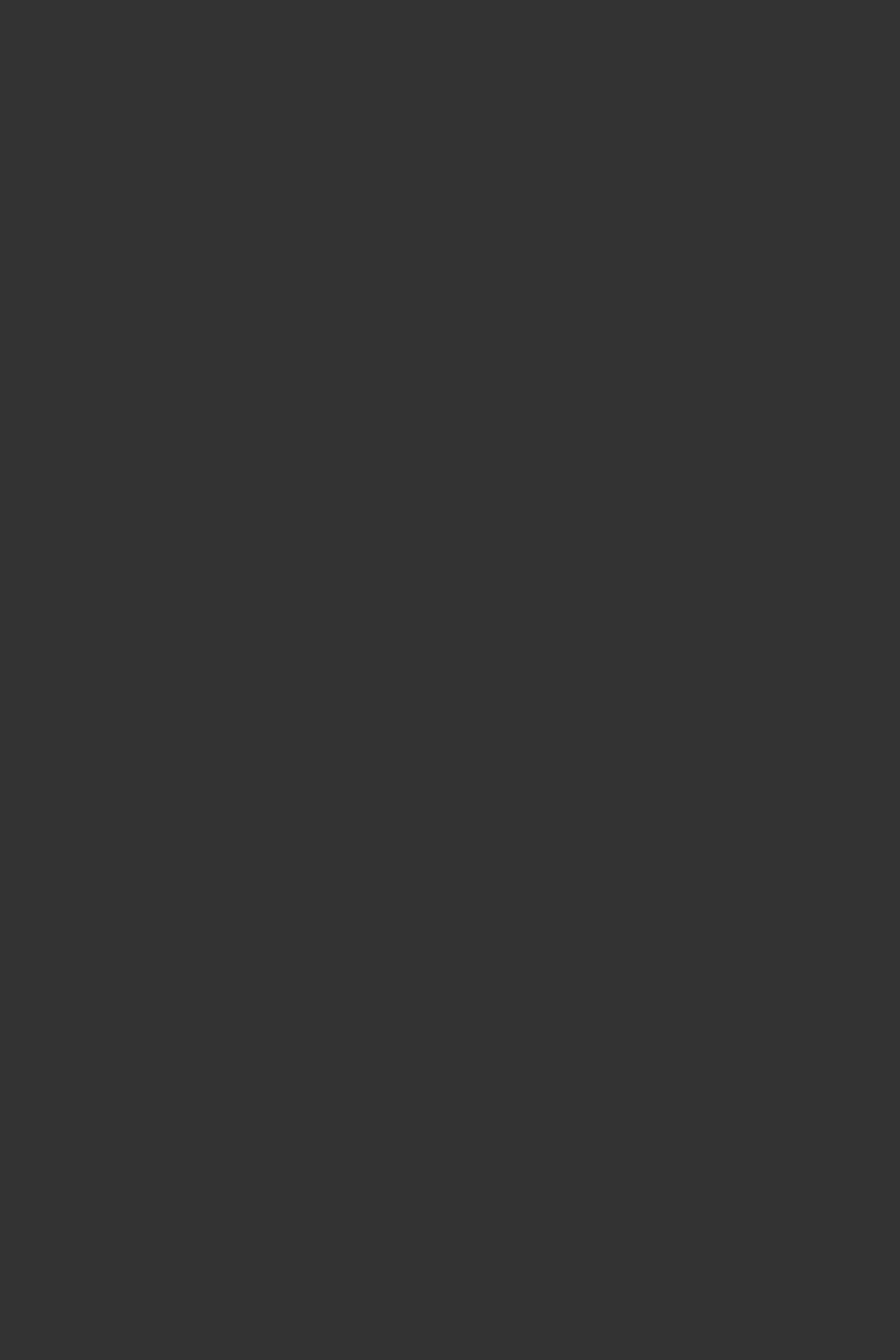
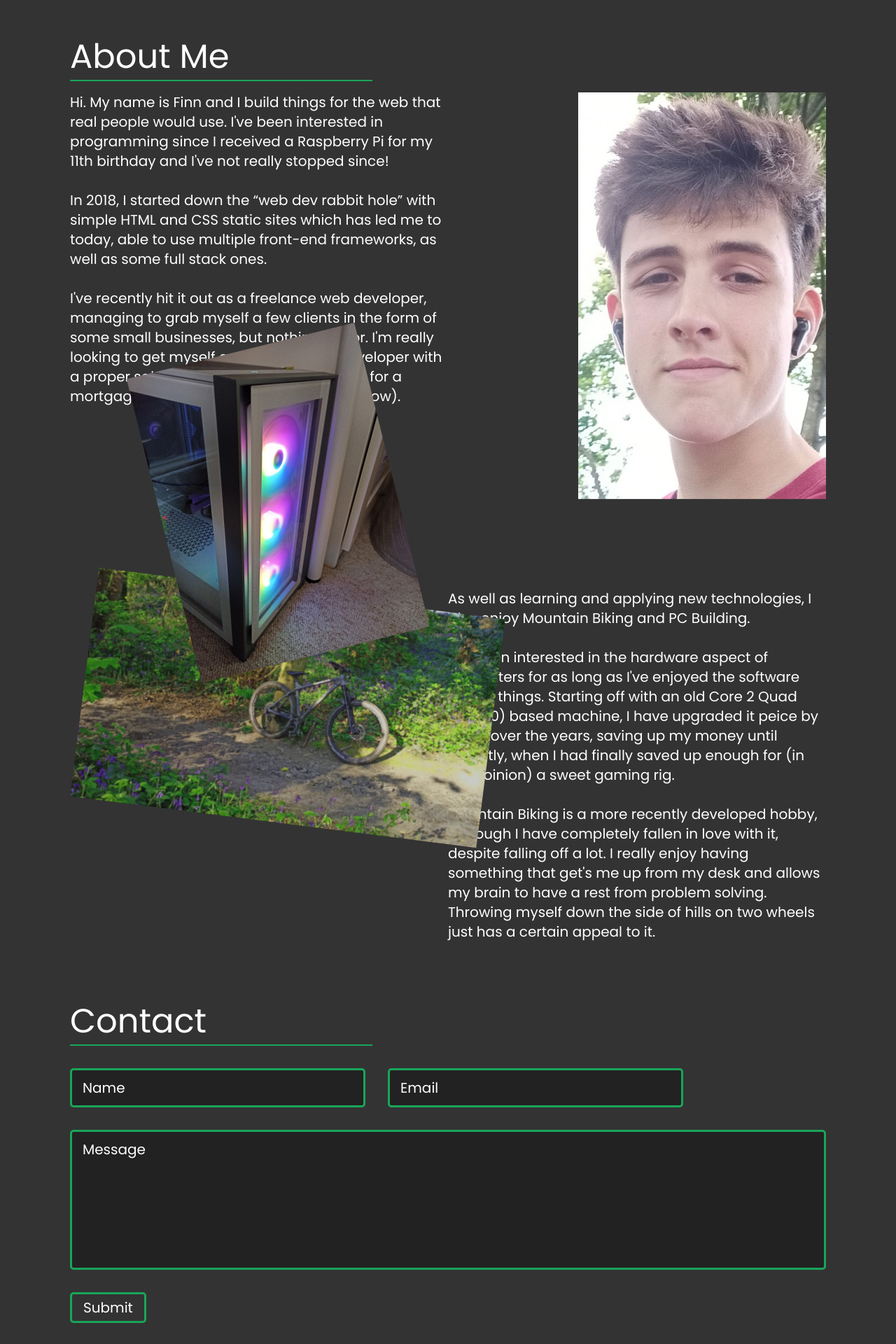
Before and after one commit to f-llewellyn/dev-portfolio, a React (Create React App) app: page / in a window 1280 px wide. Shown: the part 2308-4228 px from the top of the page at 70% size. Before the commit the page ends 2337 px from the top, so only its background shows below. Built offline with nearby package versions, Linux system fonts and the light colour scheme.

Commit message:
Added about and contact sections

```diff
--- a/public/CV.html
+++ b/public/CV.html
@@ -909,6 +909,7 @@
 				text-align: left;
 			}
 		</style>
+		<title>Finn Llewellyn | CV</title>
 	</head>
 	<body class="c14">
 		<p class="c25 c34"><span class="c43 c24 c48"></span></p>
--- a/src/App.css
+++ b/src/App.css
@@ -75,6 +75,10 @@ a {
 	width: 40%;
 }
 
+.title:not(:first-of-type) {
+	margin-top: 5rem;
+}
+
 .text-left {
 	text-align: left;
 }
@@ -82,6 +86,11 @@ a {
 .text-right {
 	text-align: right;
 }
+
+.hidden {
+	display: none;
+}
+
 /* STRUCTURE */
 .nav {
 	display: flex;
@@ -252,3 +261,62 @@ a {
 	text-align: left;
 	left: 0;
 }
+
+.about__container {
+	display: flex;
+	/* flex-wrap: wrap; */
+	justify-content: space-between;
+	margin-top: 1rem;
+}
+
+.--two {
+	justify-content: end;
+	margin-top: 8rem;
+	position: relative;
+}
+
+.--two img {
+	position: absolute;
+	left: 0;
+	top: calc(-50% - 8rem);
+}
+
+.about__text {
+	max-width: 50%;
+	font-size: 20px;
+}
+
+.contact__inputs {
+	display: flex;
+	gap: 2rem;
+	margin-top: 2rem;
+}
+
+.container input,
+.container textarea {
+	display: block;
+	padding: 10px 15px;
+	font-size: 20px;
+	border-radius: 5px;
+	outline: none;
+	background-color: var(--dark-300);
+	border: var(--primary-400) solid 3px;
+	color: var(--text);
+}
+
+.container textarea {
+	margin-top: 2rem;
+	width: 100%;
+	min-height: 200px;
+	resize: none;
+}
+
+.container input::placeholder,
+.container textarea::placeholder {
+	color: var(--text);
+}
+
+.contact__btn {
+	font-size: 20px;
+	margin-top: 2rem;
+}
--- a/src/App.jsx
+++ b/src/App.jsx
@@ -3,6 +3,8 @@ import "./App.css";
 import Header from "./components/Header";
 import Hero from "./components/Hero";
 import Project from "./components/Project";
+import About from "./components/About";
+import Contact from "./components/Contact";
 
 function App() {
 	const [data, setData] = useState([]);
@@ -27,6 +29,10 @@ function App() {
 						<Project key={index} data={project} />
 					))}
 				</div>
+				<h1 className="title">About Me</h1>
+				<About />
+				<h1 className="title">Contact</h1>
+				<Contact />
 
 				{/* <p>{data.content}</p> */}
 				{/* <button onClick={console.log(data)}>Data</button> */}
--- /dev/null
+++ b/src/components/About.jsx
@@ -0,0 +1,54 @@
+const About = () => {
+	return (
+		<>
+			<div className="about__container">
+				<p className="about__text">
+					Hi. My name is Finn and I build things for the web that real
+					people would use. I've been interested in programming since
+					I received a Raspberry Pi for my 11th birthday and I've not
+					really stopped since!
+					<br />
+					<br />
+					In 2018, I started down the “web dev rabbit hole” with
+					simple HTML and CSS static sites which has led me to today,
+					able to use multiple front-end frameworks, as well as some
+					full stack ones.
+					<br />
+					<br />
+					I've recently hit it out as a freelance web developer,
+					managing to grab myself a few clients in the form of some
+					small businesses, but nothing major. I'm really looking to
+					get myself a stable job as a developer with a proper salary
+					and everything, to save up for a mortgage deposit for a
+					house (exciting I know).
+				</p>
+				<img src="/me.png" alt="" />
+			</div>
+			<div className="about__container --two">
+				<img src="/bike-pc.png" alt="" />
+				<p className="about__text">
+					As well as learning and applying new technologies, I also
+					enjoy Mountain Biking and PC Building.
+					<br />
+					<br />
+					I've been interested in the hardware aspect of computers for
+					as long as I've enjoyed the software side of things.
+					Starting off with an old Core 2 Quad (q6600) based machine,
+					I have upgraded it peice by peice over the years, saving up
+					my money until recently, when I had finally saved up enough
+					for (in my poinion) a sweet gaming rig.
+					<br />
+					<br />
+					Mountain Biking is a more recently developed hobby, although
+					I have completely fallen in love with it, despite falling
+					off a lot. I really enjoy having something that get's me up
+					from my desk and allows my brain to have a rest from problem
+					solving. Throwing myself down the side of hills on two
+					wheels just has a certain appeal to it.
+				</p>
+			</div>
+		</>
+	);
+};
+
+export default About;
--- /dev/null
+++ b/src/components/Contact.jsx
@@ -0,0 +1,26 @@
+const Contact = () => {
+	return (
+		<form
+			name="contact"
+			method="POST"
+			data-netlify="true"
+			netlify-honeypot="bot-field"
+			className="contact__container"
+		>
+			<div className="contact__inputs">
+				<p class="hidden">
+					<label>
+						Don't fill this out if you're human:
+						<input name="bot-field" />
+					</label>
+				</p>
+				<input type="text" placeholder="Name" />
+				<input type="email" name="email" placeholder="Email" />
+			</div>
+			<textarea name="message" placeholder="Message"></textarea>
+			<button className="btn btn--primary contact__btn">Submit</button>
+		</form>
+	);
+};
+
+export default Contact;
```
Also changed, not shown: public/bike-pc.png (added), public/me.png (added).
